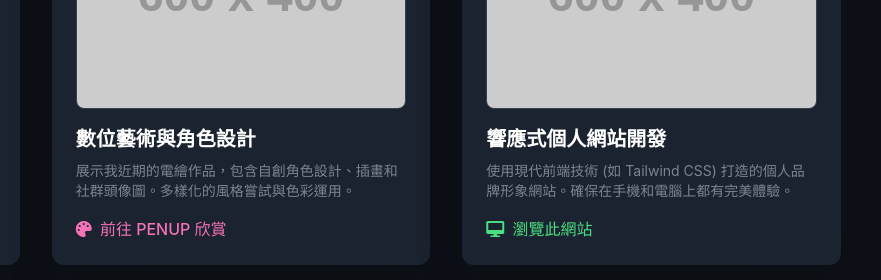
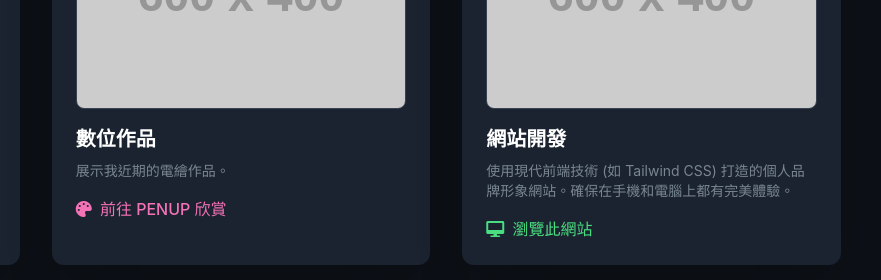
Before and after one commit to Louis0325/my-first-website, a plain HTML site: page index.html in a window 1280 px wide. Shown: the part 1160-1440 px from the top of the page, 399-1280 px from the left. Drawn offline with nearby package versions, Linux system fonts and the light colour scheme; no server answers; placeholder pictures from the web are drawn by us.

Commit message:
Update index.html

```diff
--- a/index.html
+++ b/index.html
@@ -275,9 +275,9 @@
                              src="https://placehold.co/600x400/4c3e68/c9d1d9?text=Digital+Art"
                              alt="數位藝術作品圖"
                              class="rounded-lg mb-4 w-full h-auto object-cover border border-[#374151]">
-                        <h3 class="text-xl font-semibold text-white mb-2">數位藝術與角色設計</h3>
+                        <h3 class="text-xl font-semibold text-white mb-2">數位作品</h3>
                         <p class="text-[#798692] mb-4 text-sm">
-                            展示我近期的電繪作品，包含自創角色設計、插畫和社群頭像圖。多樣化的風格嘗試與色彩運用。
+                            展示我近期的電繪作品。
                         </p>
                         <a href="https://www.penup.com/profile/1737639369583161" target="_blank" class="text-pink-400 hover:text-pink-300 font-medium">
                             <i class="fas fa-palette mr-1"></i> 前往 PENUP 欣賞
@@ -291,7 +291,7 @@
                              src="https://placehold.co/600x400/3e6859/c9d1d9?text=Web+Design+Project"
                              alt="網站設計專案封面圖"
                              class="rounded-lg mb-4 w-full h-auto object-cover border border-[#374151]">
-                        <h3 class="text-xl font-semibold text-white mb-2">響應式個人網站開發</h3>
+                        <h3 class="text-xl font-semibold text-white mb-2">網站開發</h3>
                         <p class="text-[#798692] mb-4 text-sm">
                             使用現代前端技術 (如 Tailwind CSS) 打造的個人品牌形象網站。確保在手機和電腦上都有完美體驗。
                         </p>
```
